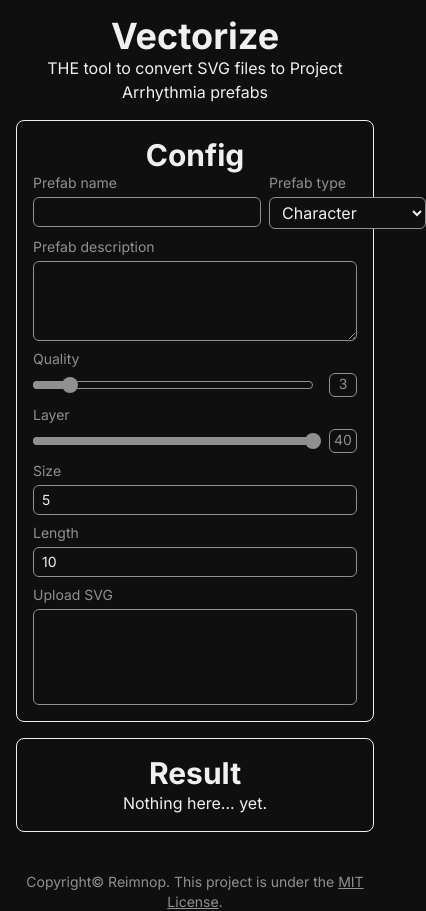
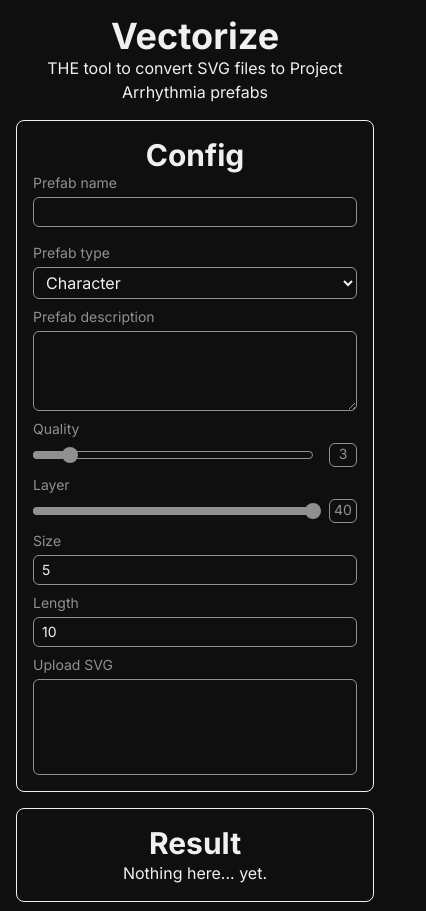
Before and after one commit to Reimnop/vectorize, a SvelteKit app: page / in a window 390 px wide. Shown: the top 911 px of the page, 426 px wide, since content can reach past the window. Built offline with nearby package versions, Linux system fonts and the light colour scheme; some icons are missing.

Commit message:
Refactor form layout to improve responsiveness

```diff
--- a/src/routes/+page.svelte
+++ b/src/routes/+page.svelte
@@ -131,7 +131,7 @@
   <Panel class="lg:flex-[2_1_0]">
     <h2 class="text-center">Config</h2>
     <form onsubmit={onSubmit}>
-      <div class="flex flex-row gap-2">
+      <div class="flex flex-col gap-4 sm:flex-row sm:gap-2">
         <label class="w-full">
           Prefab name
           <input type="text" name="prefab-name" />
```
